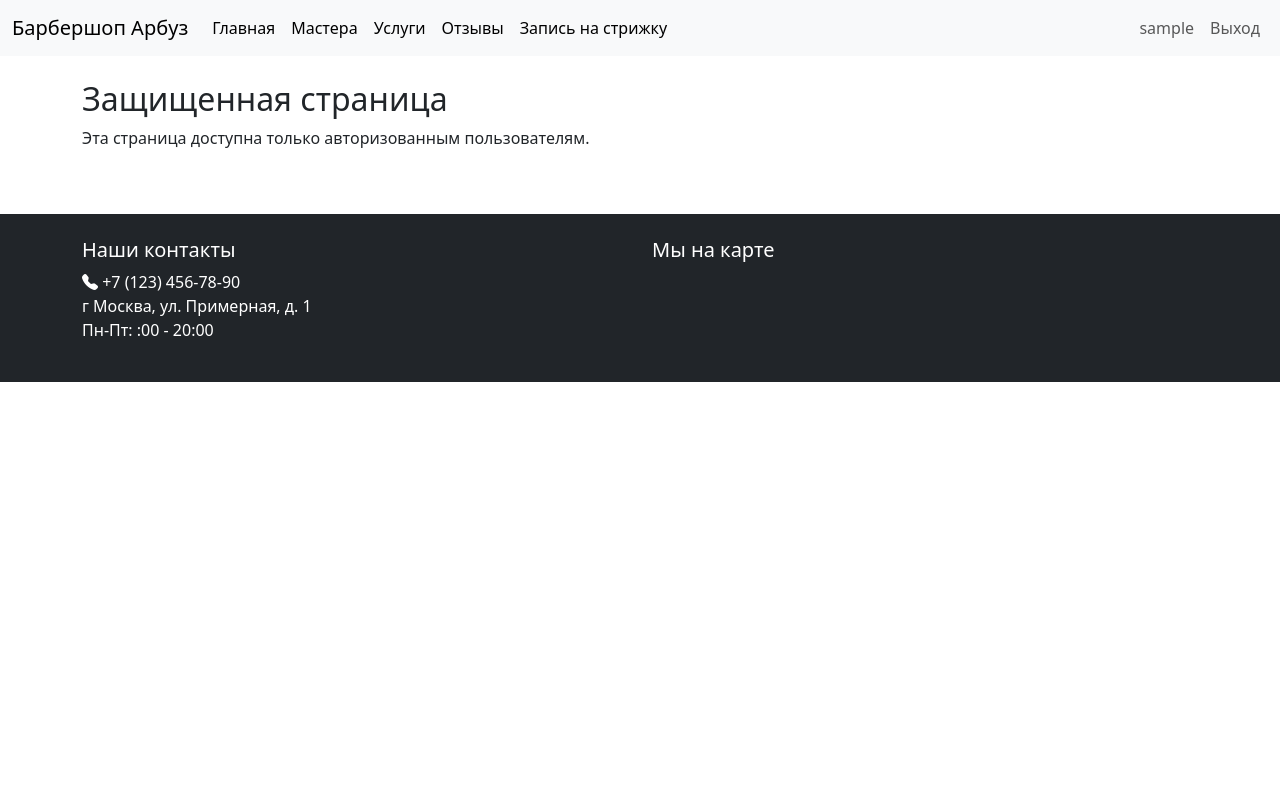
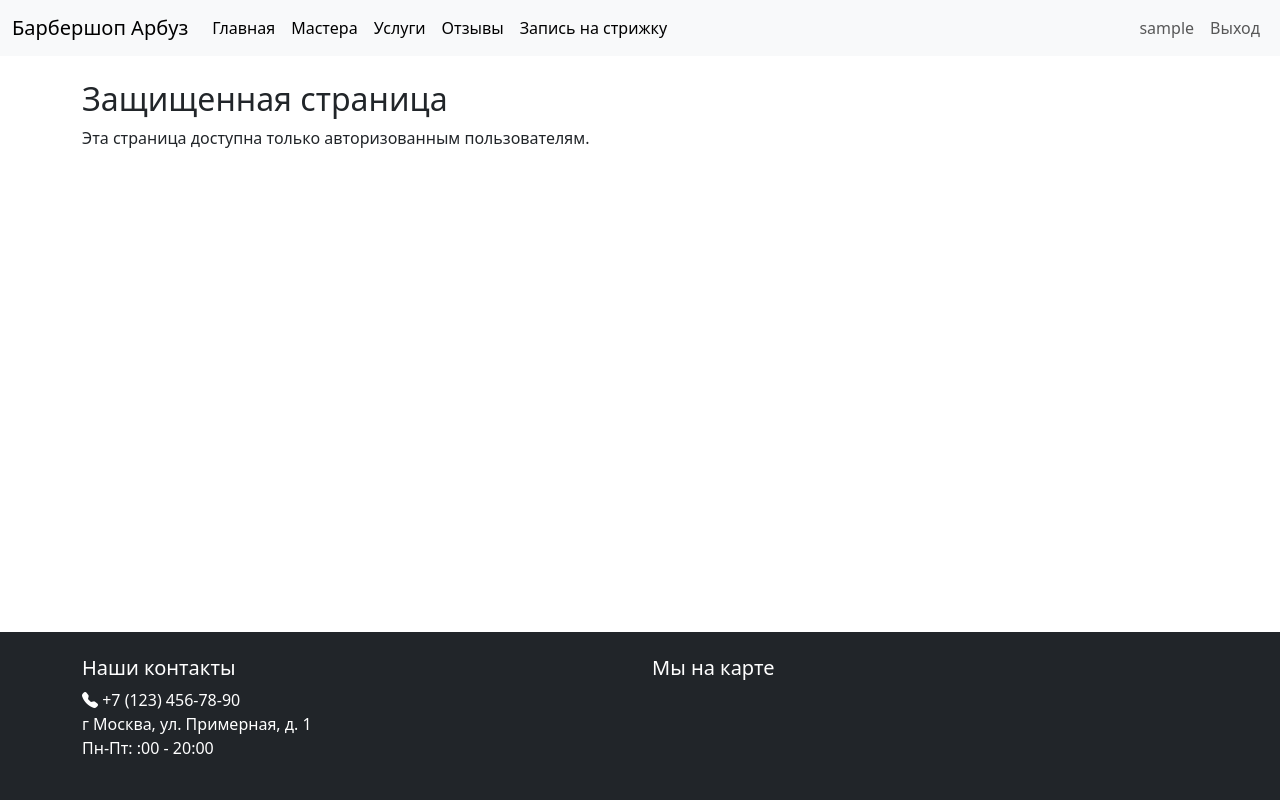
Before and after one commit to VladimirMonin/django_consult_315, a Django app: page /protected-class/ in a window 1280 px wide. Run offline with Django 5.2, Linux system fonts and the light colour scheme; the visitor is signed in with stand-in values (Sample User, id 1).

Commit message:
fix: шаблоны хедер внизу

```diff
--- a/core/templates/base.html
+++ b/core/templates/base.html
@@ -29,6 +29,18 @@
     .carousel {
       max-width: 500px
       {% comment %} justify-content: center; {% endcomment %}
+
+    }
+    body {
+      display: flex;
+      flex-direction: column;
+      min-height: 100vh;
+    }
+    main {
+      flex: 1 0 auto;
+    }
+    footer {
+      flex-shrink: 0;
     }
   </style>
   </head>
```
